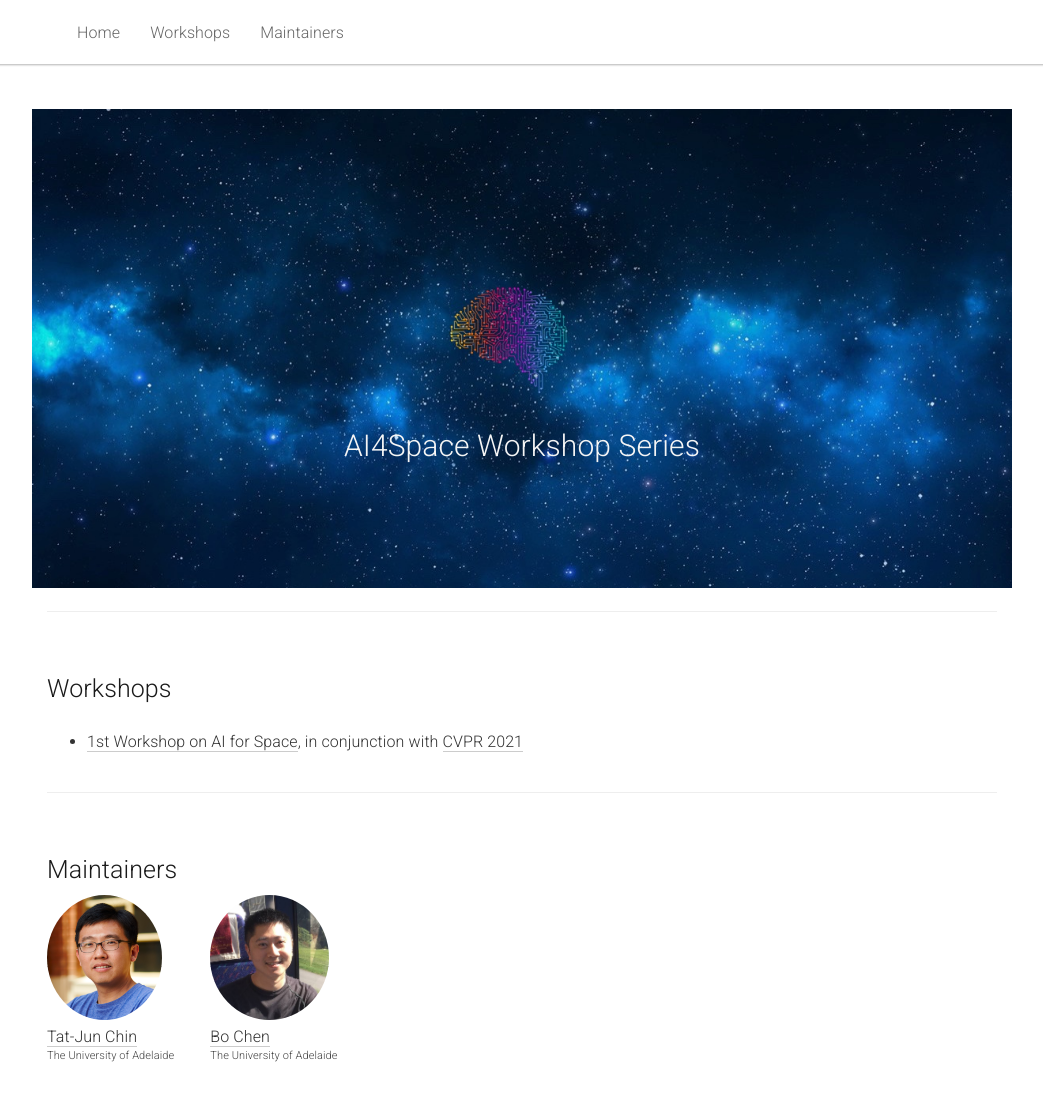
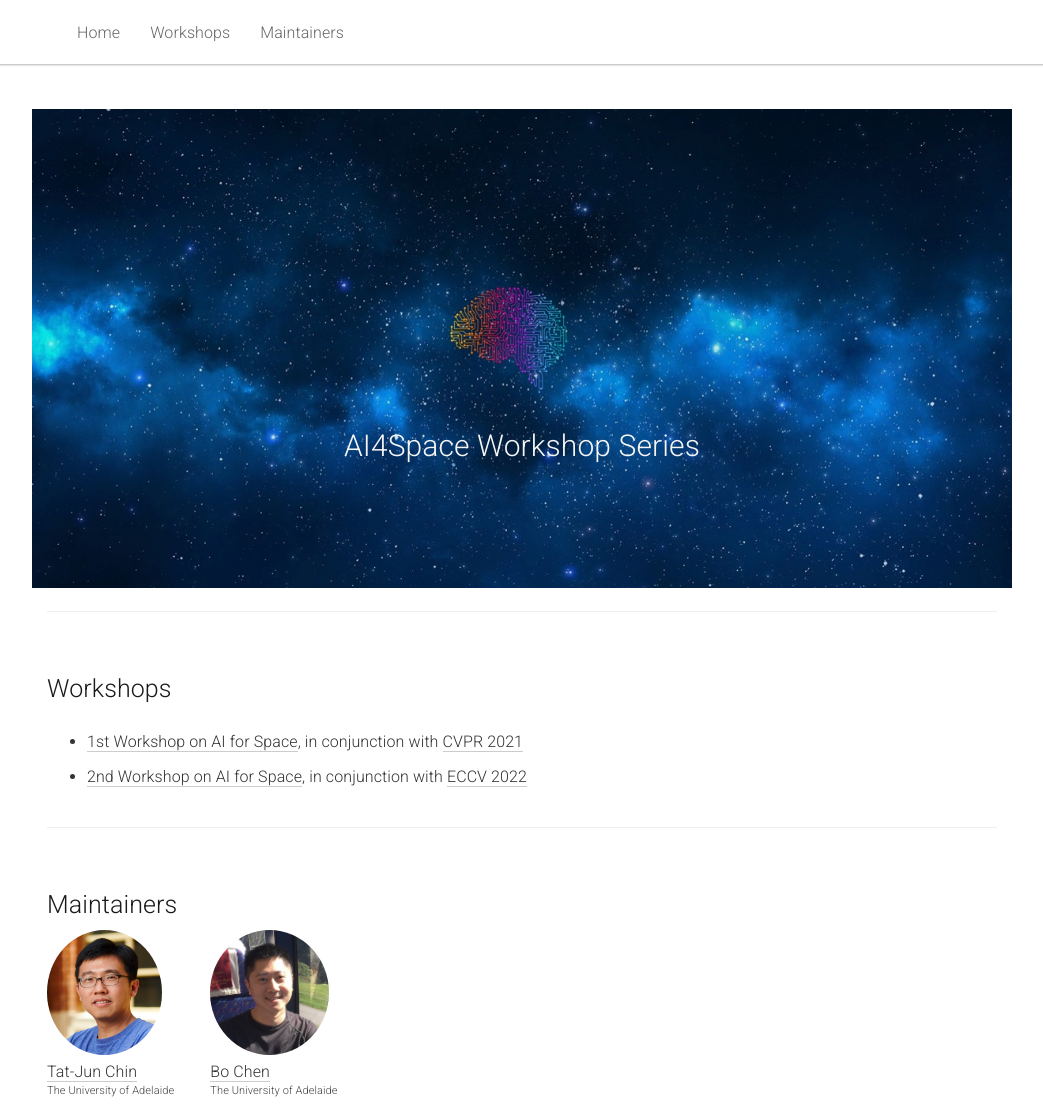
Before and after one commit to AIforSpace/aiforspace.github.io, a Jekyll site: the page built from _pages/home.md, in a window 1280 px wide and 1107 px high. Shown: the whole window, without its empty margins (118-1161 px from the left). Built offline with Jekyll 4.4.1, drawn with Linux system fonts in a browser that asks for light colours.

Commit message:
Update home.md

```diff
--- a/_pages/home.md
+++ b/_pages/home.md
@@ -51,6 +51,9 @@ acknowledgements: ""
     <ul>
       <li><a href='https://aiforspace.github.io/2021/'>1st Workshop on AI for Space</a>, in conjunction with <a href="http://cvpr2021.thecvf.com/">CVPR 2021</a></li>
     </ul>
+    <ul>
+      <li><a href='https://aiforspace.github.io/2022/'>2nd Workshop on AI for Space</a>, in conjunction with <a href="https://eccv2022.ecva.net/">ECCV 2022</a></li>
+    </ul>
     </p>
   </div>
 </div>
```
